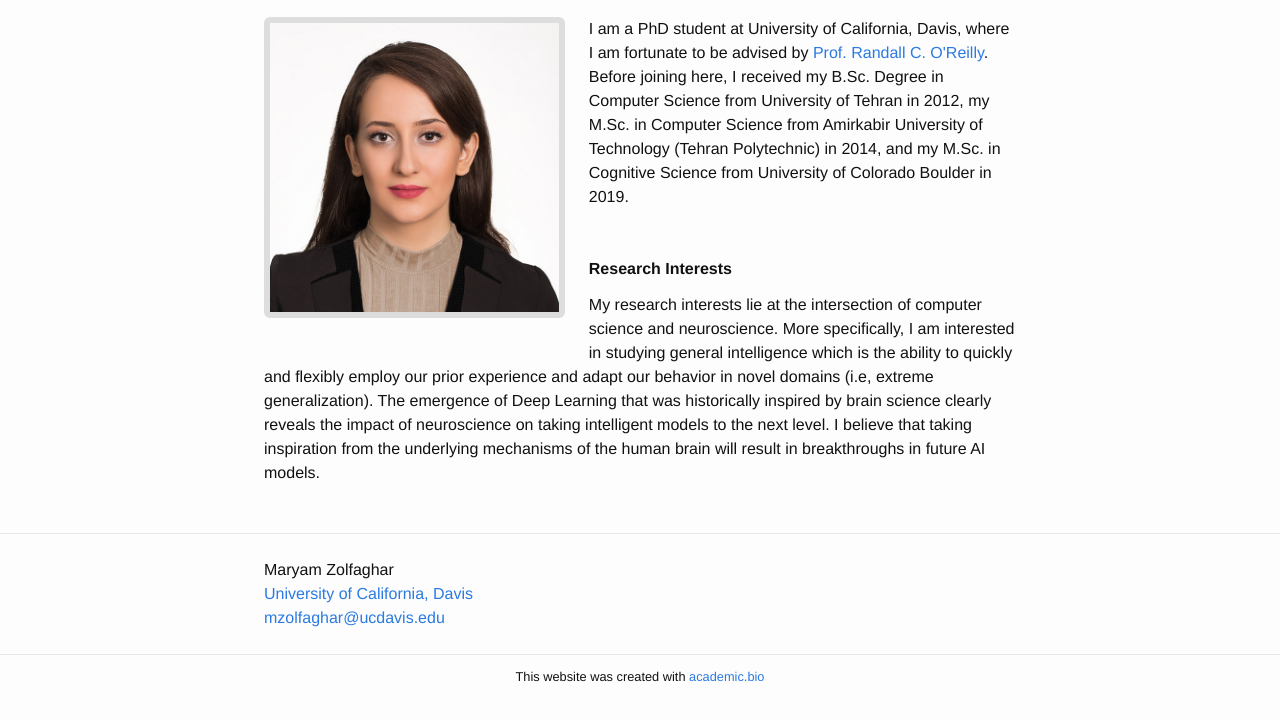
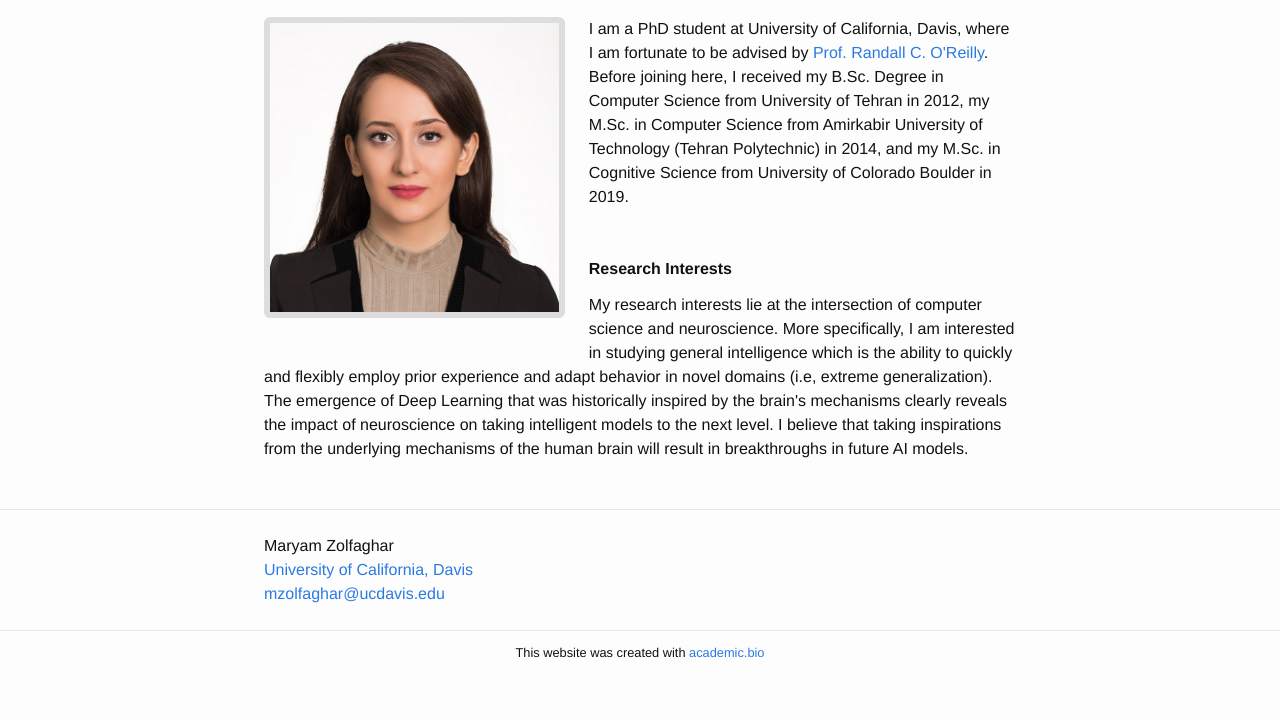
Before and after one commit to MaryZolfaghar/MaryZolfaghar.github.io, a plain HTML site: page index.html in a window 1280 px wide. Shown: the part 108-828 px from the top of the page. After the commit the page ends 806 px from the top, so only its background shows below. Drawn offline with Linux system fonts and the light colour scheme.

Commit message:
Update index.html

```diff
--- a/index.html
+++ b/index.html
@@ -91,7 +91,7 @@
       <img src="./profile_picture.jpg" class="profile-picture" alt="Maryam Zolfaghar profile picture"></img>
 
 
-    <p>I am a PhD student at University of California, Davis, where I am fortunate to be advised by <a href="https://ccnlab.org/people/oreilly/" target="_blank">Prof. Randall C. O'Reilly</a>. Before joining here, I received my B.Sc. Degree in Computer Science from University of Tehran in 2012, my M.Sc. in Computer Science from Amirkabir University of Technology (Tehran Polytechnic) in 2014, and my M.Sc. in Cognitive Science from University of Colorado Boulder in 2019.</p><p><br></p><p><strong>Research Interests</strong></p><p>My research interests lie at the intersection of computer science and neuroscience. More specifically, I am interested in studying general intelligence which is the ability to quickly and flexibly employ our prior experience and adapt our behavior in novel domains (i.e, extreme generalization). The emergence of Deep Learning that was historically inspired by brain science clearly reveals the impact of neuroscience on taking intelligent models to the next level. I believe that taking inspiration from the underlying mechanisms of the human brain will result in breakthroughs in future AI models.&nbsp;</p>
+    <p>I am a PhD student at University of California, Davis, where I am fortunate to be advised by <a href="https://ccnlab.org/people/oreilly/" target="_blank">Prof. Randall C. O'Reilly</a>. Before joining here, I received my B.Sc. Degree in Computer Science from University of Tehran in 2012, my M.Sc. in Computer Science from Amirkabir University of Technology (Tehran Polytechnic) in 2014, and my M.Sc. in Cognitive Science from University of Colorado Boulder in 2019.</p><p><br></p><p><strong>Research Interests</strong></p><p>My research interests lie at the intersection of computer science and neuroscience. More specifically, I am interested in studying general intelligence which is the ability to quickly and flexibly employ prior experience and adapt behavior in novel domains (i.e, extreme generalization). The emergence of Deep Learning that was historically inspired by the brain's mechanisms clearly reveals the impact of neuroscience on taking intelligent models to the next level. I believe that taking inspirations from the underlying mechanisms of the human brain will result in breakthroughs in future AI models.&nbsp;</p>
 
   </div>
 
```
